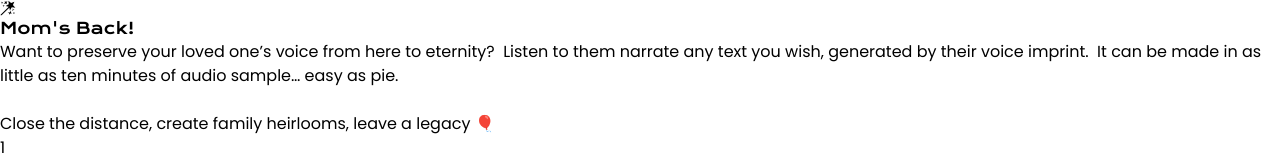
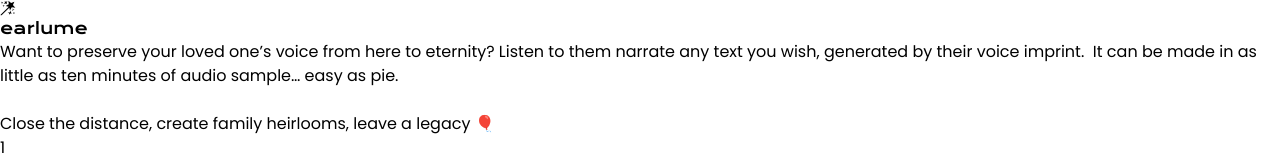
Before and after one commit to aridutilh/earlume, a Next.js app: page / in a window 1280 px wide. Shown: the top 160 px of the page. Built offline with nearby package versions, Linux system fonts and the light colour scheme.

Commit message:
updating branding to be more serious

```diff
--- a/src/components/Header.tsx
+++ b/src/components/Header.tsx
@@ -8,12 +8,12 @@ export const Header = () => (
 
       <GiFairyWand className="text-[2.3rem] text-pink-400" />
 
-      <h1 className="font-kronaOne text-[1.8rem]">Mom's Back!</h1>
+      <h1 className="font-kronaOne text-[1.8rem]">earlume</h1>
     </div>
 
     {/* Description */}
     <p className="text-[#8d8d8d]">
-      Want to preserve your loved one’s voice from here to eternity?  Listen to them narrate any text you wish, generated by their voice imprint.  It can be made in as little as ten minutes of audio sample… easy as pie.
+      Want to preserve your loved one’s voice from here to eternity? Listen to them narrate any text you wish, generated by their voice imprint.  It can be made in as little as ten minutes of audio sample… easy as pie.
       <br />
       <br />
       Close the distance, create family heirlooms, leave a legacy 🎈
--- a/src/pages/_app.tsx
+++ b/src/pages/_app.tsx
@@ -6,7 +6,7 @@ function MyApp({ Component, pageProps }: AppProps) {
   return (
     <>
       <Head>
-        <title>🧚 Mom's Back!</title>
+        <title>Earlume</title>
         <meta name="viewport" content="initial-scale=1.0, width=device-width" />
       </Head>
       <Component {...pageProps} />
```
